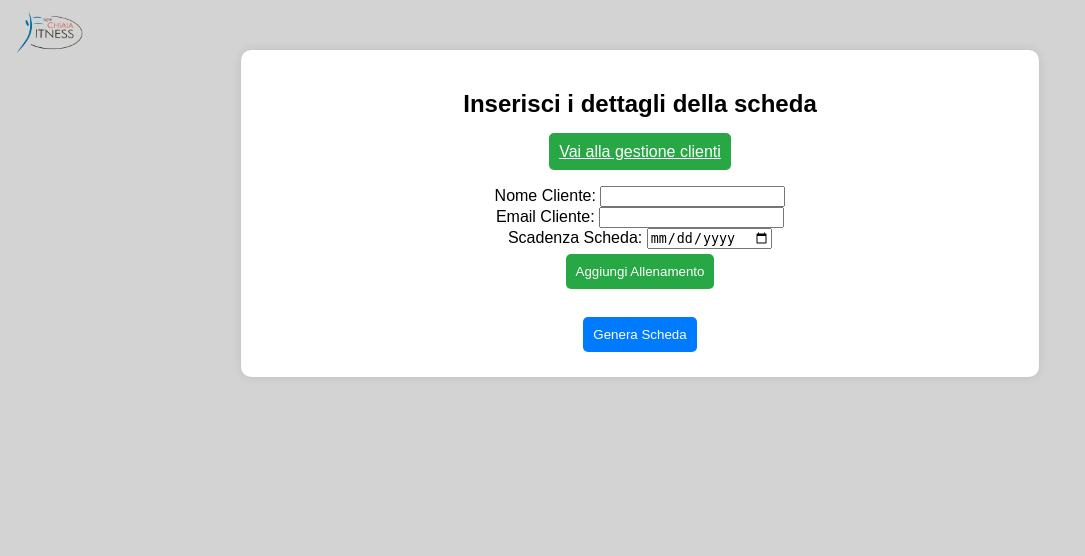
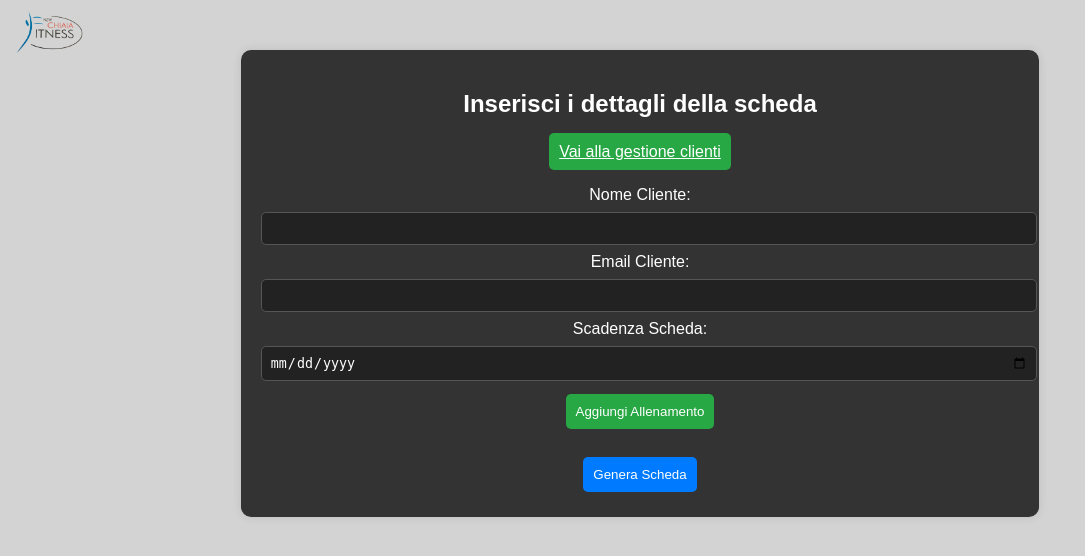
Before and after one commit to luposian/ProgrammaSchede, a Flask app: page / in a window 1280 px wide. Shown: the top 556 px of the page, without its empty margins (0-1085 px from the left). Run offline with Flask 3, Linux system fonts and the light colour scheme.

Commit message:
Update index.html
aggiusto sfondoe logo

```diff
--- a/templates/index.html
+++ b/templates/index.html
@@ -14,11 +14,12 @@
 .container {
     width: 60%;
     margin: auto;
-    background: white;
+    background: #333333; /* Grigio scuro per il form */
     padding: 20px;
     border-radius: 10px;
     box-shadow: 0px 0px 10px rgba(0, 0, 0, 0.1);
     margin-top: 50px; /* Distanza dal logo */
+    color: white; /* Testo bianco per contrasto */
 }
 
 h2 {
@@ -31,6 +32,16 @@ h2 {
     top: 10px;
     left: 10px;
     width: 80px; /* Imposta una dimensione più piccola */
+}
+
+input[type="text"], input[type="email"], input[type="date"] {
+    width: 100%;
+    padding: 8px;
+    margin: 8px 0;
+    border: 1px solid #555;
+    background-color: #222; /* Sfondo input più scuro */
+    color: white;
+    border-radius: 5px;
 }
 
 .btn-primary {
@@ -101,7 +112,7 @@ form {
 </head>
 <body>
       <!-- Logo in alto a sinistra -->
-    <img src="static/LogoNewChiaiaFitness.png" alt="Logo" class="logo">
+    <img src="LogoNewChiaiaFitness.png" alt="Logo" class="logo">
 
     <div class="container">
         <h2>Inserisci i dettagli della scheda</h2>
```
